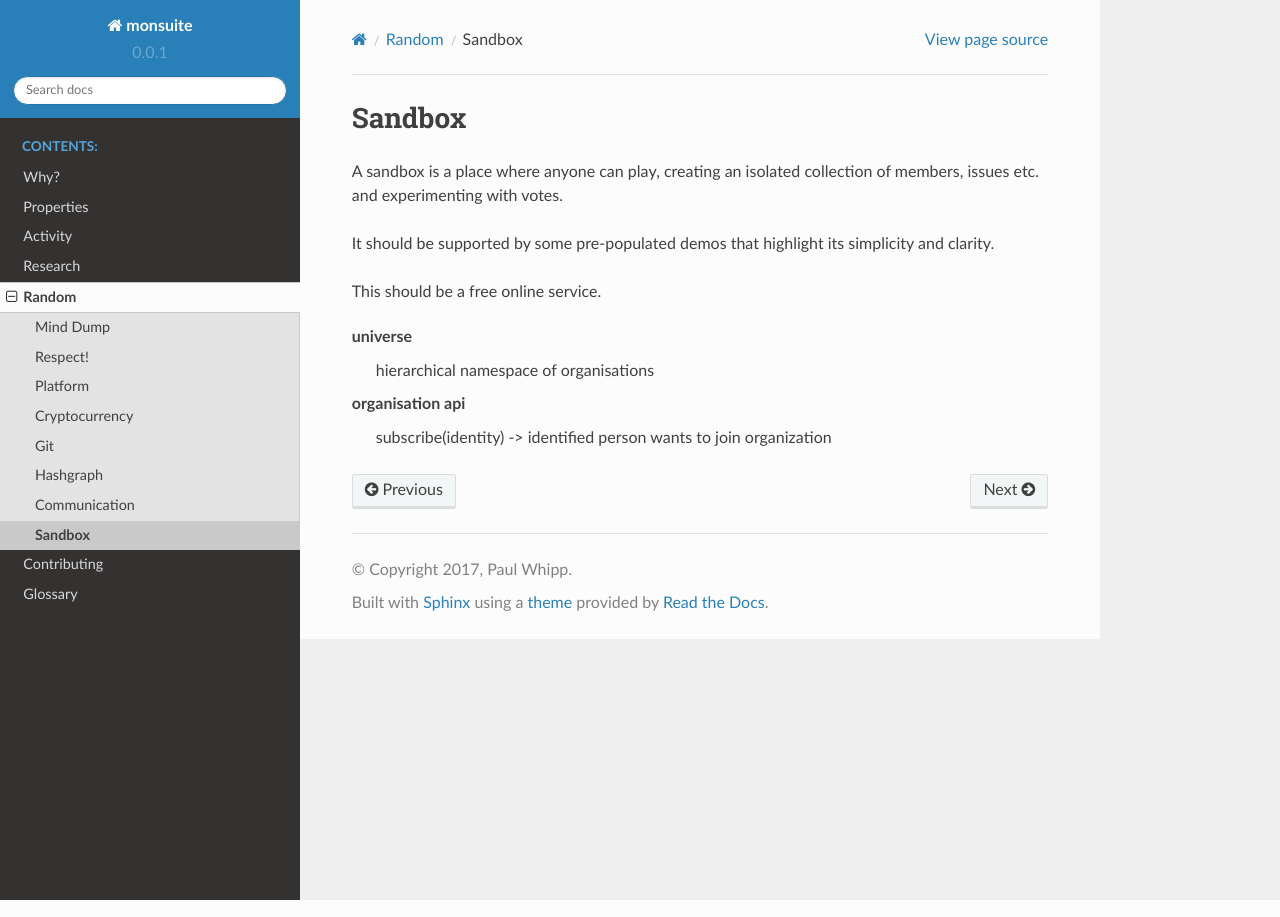
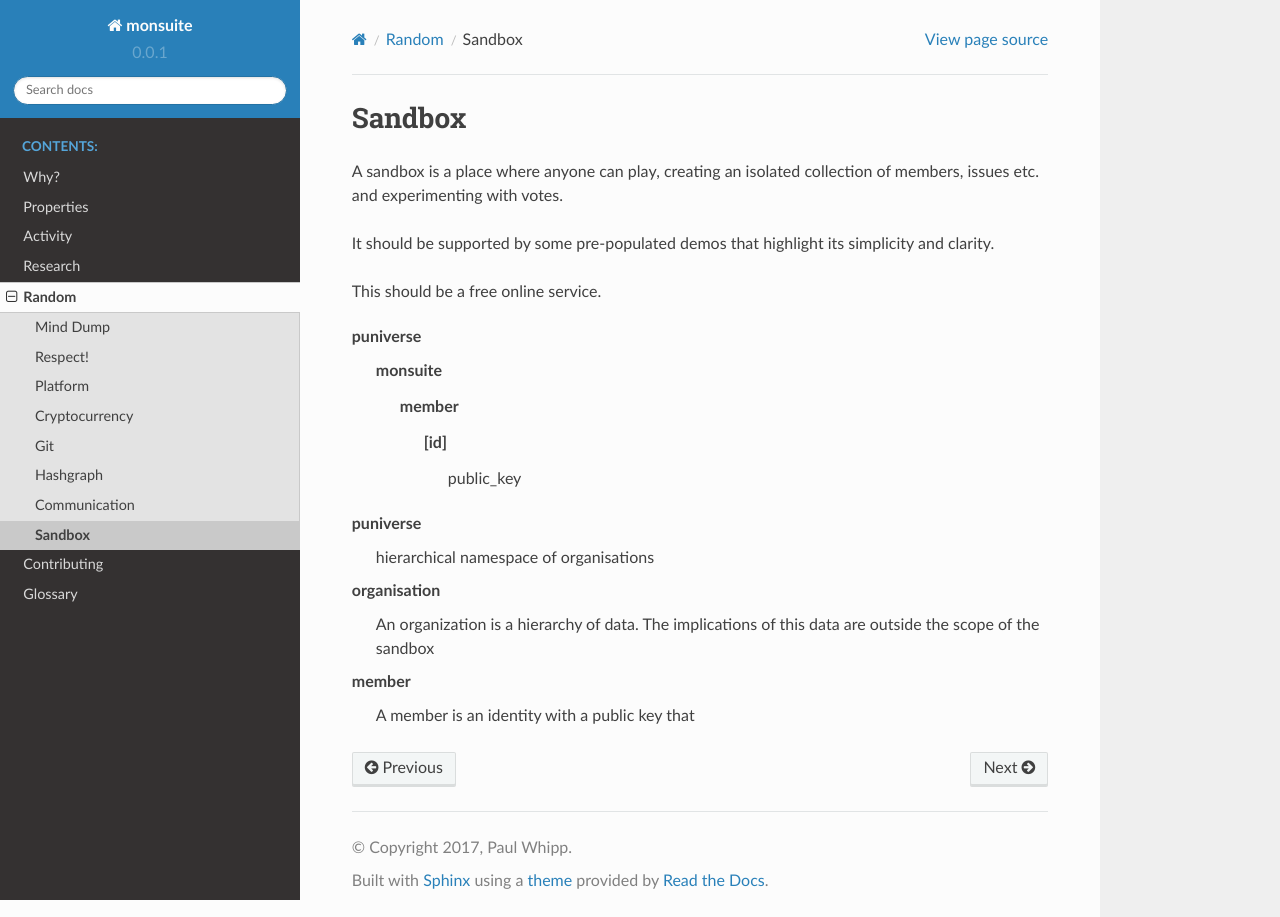
Before and after one commit to pwhipp/monsuite, a Sphinx documentation site: the page built from documentation/docs/random/sandbox.rst, in a window 1280 px wide. Built offline with Sphinx 7.4.7 and the Read the Docs theme 2.0.0, drawn with Linux system fonts in a browser that asks for light colours.

```diff
--- a/documentation/docs/random/sandbox.rst
+++ b/documentation/docs/random/sandbox.rst
@@ -7,8 +7,19 @@ It should be supported by some pre-populated demos that highlight its simplicity
 
 This should be a free online service.
 
-universe
+puniverse
+   monsuite
+      member
+         [id]
+            public_key
+
+
+
+puniverse
    hierarchical namespace of organisations
 
-organisation api
-   subscribe(identity) -> identified person wants to join organization
+organisation
+   An organization is a hierarchy of data. The implications of this data are outside the scope of the sandbox
+
+member
+   A member is an identity with a public key that
--- a/documentation/docs/why.rst
+++ b/documentation/docs/why.rst
@@ -1,11 +1,12 @@
 Why?
 ====
 
-Any organization of members should embrace the notion of democracy where each member has equal power if it is to thrive through the will of its members.
+Axiom
+   Any organization of members should embrace the notion of democracy where each member has equal power if it is to thrive through the will of its members.
 
 This can be implemented through :term:`Direct Democracy` [#DDProb]_ where each member gets to vote on every issue. However, not all members are interested in all issues and :term:`Direct Democracy` cannot scale because it quickly becomes impossible for all members to vote meaningfully on all issues.
 
-For this reason, most organisations (and governments) use :term:`Representative Democracy` with the aim of approximating :term:`Direct Democracy`. While :term:`Representative Democracy` scales well, there is ample documentation and evidence that it fails to adequately represent members' interests and is prone to corruption and exploitation.
+For this reason, most organisations (and governments) use :term:`Representative Democracy` with the aim of approximating :term:`Direct Democracy`. While :term:`Representative Democracy` scales well, there is `ample documentation and evidence <https://www.google.com.au/search?q=representative+democracy+failure&oq=representative+democracy+failure>`_ that it often fails to reflect members' interests and is prone to corruption and exploitation.
 
 Enter :term:`Liquid Democracy`, where members can vote directly or delegate and reclaim their voting power as they see fit. :term:`Liquid Democracy` is enabled by technology and may vary between :term:`Direct Democracy` (where every member is concerned with and votes on every issue) and :term:`Representative Democracy` where almost all members delegate their votes on all issues to a small number of "committee members" or "members of parliament" for substantial periods of time.
 
--- a/documentation/index.rst
+++ b/documentation/index.rst
@@ -4,7 +4,7 @@ Monsuite
 It is
 -----
 
-* an application to facilitate corruption free organization by a collection of :term:`people`.
+* an application to facilitate corruption free democratic organization.
 * a distributed collection of data that provides access to its entire history and manages changes to its content through changes to its content.
 * a team's repository and management
 * a club's organisation and rules
--- /dev/null
+++ b/puniverse.yaml
@@ -0,0 +1,2 @@
+monsuite:
+  member: {}
--- a/requirements.txt
+++ b/requirements.txt
@@ -2,3 +2,5 @@ Sphinx==1.6.4
 sphinx-rtd-theme==0.2.4
 livereload==2.5.1
 pyinotify==0.9.6
+PyYAML==3.12
+ipython==6.2.1
--- /dev/null
+++ b/utils.py
@@ -0,0 +1,6 @@
+import yaml
+
+
+def read_yaml_file(yaml_file):
+    with open(yaml_file) as f:
+        return yaml.load(f.read())
```
Also changed, not shown: README.md (+7 -1 lines), scratch.py (added, +8 -0 lines), 6 other files.
